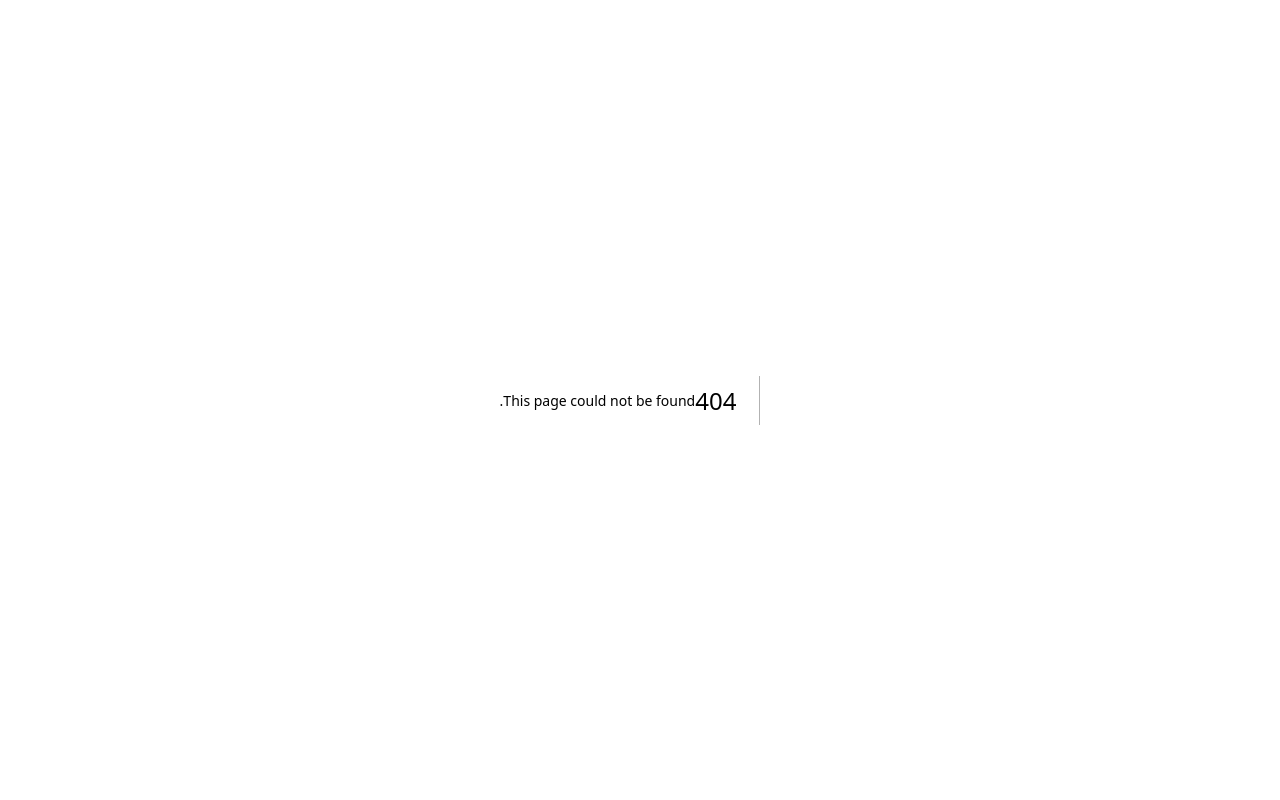
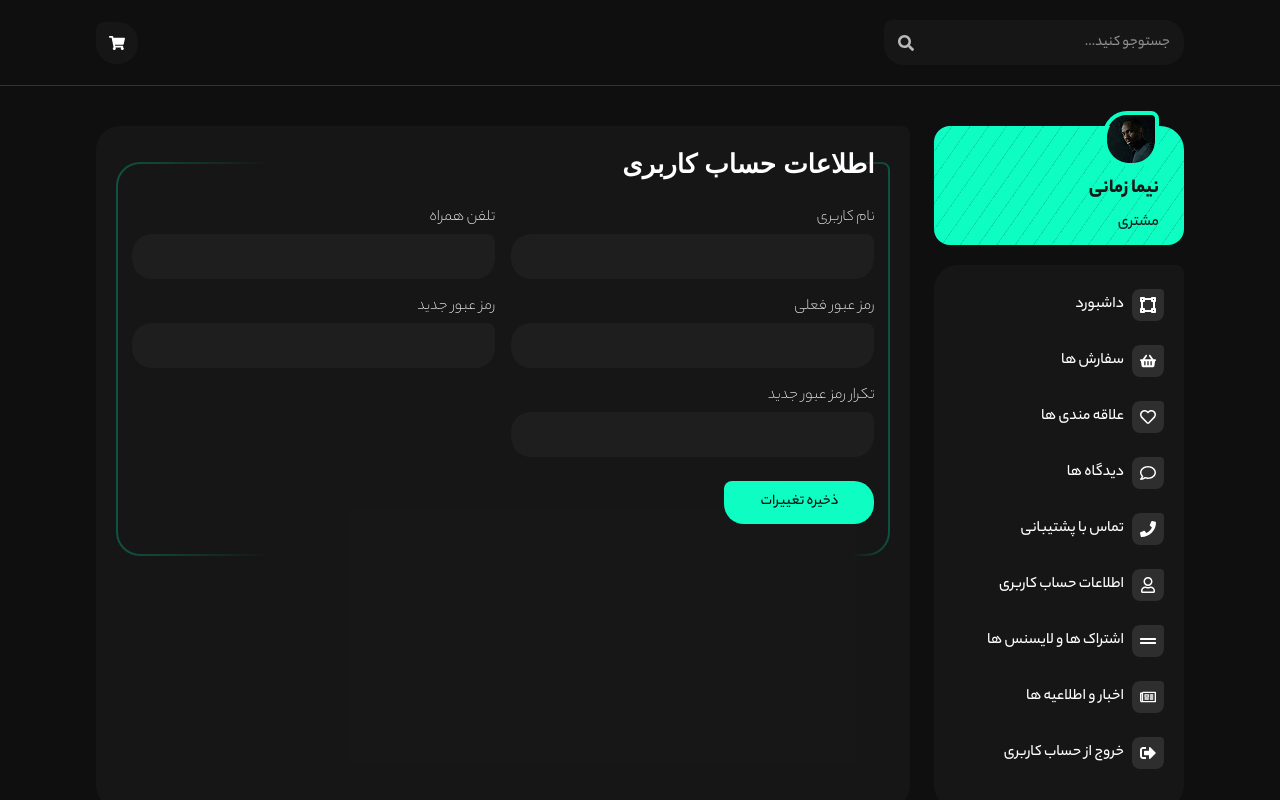
Before and after one commit to PAPAshady/account-pro, a Next.js app: page /dashboard/profile in a window 1280 px wide. Before the commit this address had no page. Shown: the top 800 px of the page. Built offline with nearby package versions, Linux system fonts and the light colour scheme; a web font is replaced by a local one.

Commit message:
feat: implemented dashboard profile page ui layout.

```diff
--- /dev/null
+++ b/src/app/(dashboard)/dashboard/profile/page.jsx
@@ -0,0 +1,47 @@
+import PrimaryButton from '@/components/modules/PrimaryButton/PrimaryButton';
+import Input from '@modules/Input/Input';
+
+export default function page() {
+  return (
+    <div className="pb-6">
+      <div className="relative">
+        <div
+          className="absolute top-3 -z-1 size-full rounded-3xl rounded-tr-lg border-2 border-transparent lg:top-4"
+          style={{
+            background:
+              'linear-gradient(#0F0F0F, #0F0F0F) padding-box, linear-gradient(to right, #094e3d 0%, rgba(0, 0, 0, 0) 20%, rgba(0, 0, 0, 0) 95%, #094e3d 100%) border-box',
+          }}
+        ></div>
+        <div className="px-4">
+          <h3 className="font-morabba text-xl lg:text-[26px] lg:font-semibold">
+            اطلاعات حساب کاربری
+          </h3>
+        </div>
+        <form className="space-y-6 px-3 py-4 md:px-4 lg:pt-6">
+          <div className="grid grid-cols-1 gap-4 min-[480px]:grid-cols-2">
+            <div className="min-[480px]:col-span-2 sm:col-span-1">
+              <Input label="نام کاربری" />
+            </div>
+            <div className="min-[480px]:col-span-2 sm:col-span-1">
+              <Input label="تلفن همراه" />
+            </div>
+            <div className="">
+              <Input label="رمز عبور فعلی" type="password" />
+            </div>
+            <div className="">
+              <Input label="رمز عبور جدید" type="password" />
+            </div>
+            <div className="">
+              <Input label="تکرار رمز عبور جدید" type="password" />
+            </div>
+          </div>
+          <div className="max-w-37.5">
+            <PrimaryButton className="bg-primary text-blackColor w-full hover:bg-[#0bc798]! hover:bg-none">
+              ذخیره تغییرات
+            </PrimaryButton>
+          </div>
+        </form>
+      </div>
+    </div>
+  );
+}
--- a/src/app/(dashboard)/layout.jsx
+++ b/src/app/(dashboard)/layout.jsx
@@ -5,10 +5,11 @@ import { FaBars, FaShoppingCart, FaChevronLeft, FaSignOutAlt } from 'react-icons
 
 import { dashboardLinks } from '@/data';
 import SearchBox from '@modules/SearchBox/SearchBox';
+import Footer from '@modules/Footer/Footer';
 
 export default function layout({ children }) {
   return (
-    <div>
+    <div className="overflow-x-hidden">
       <header className="mb-10 border-b border-[#333]">
         <div className="mx-auto flex w-[95%] max-w-360 items-center justify-between py-5 xl:w-[85%]">
           <button className="bg-foreground rounded-box-ltr grid size-10.5 cursor-pointer place-content-center p-2.5 lg:hidden">
@@ -32,7 +33,7 @@ export default function layout({ children }) {
         </div>
       </header>
       <div className="mx-auto w-[95%] max-w-360 xl:w-[85%]">
-        <div className="flex items-start gap-6 pb-10">
+        <div className="flex itemsstart gap-6 pb-10">
           <aside className="hidden h-full w-1/4 lg:block xl:w-62.5">
             <div className="space-y-5">
               <div className="bg-primary bg-hatching rounded-2xl rounded-tr-3xl p-6.25 pb-2.5 text-[#191919]">
@@ -86,6 +87,9 @@ export default function layout({ children }) {
           </main>
         </div>
       </div>
+      <div className="-mt-10">
+        <Footer />
+      </div>
     </div>
   );
 }
```
